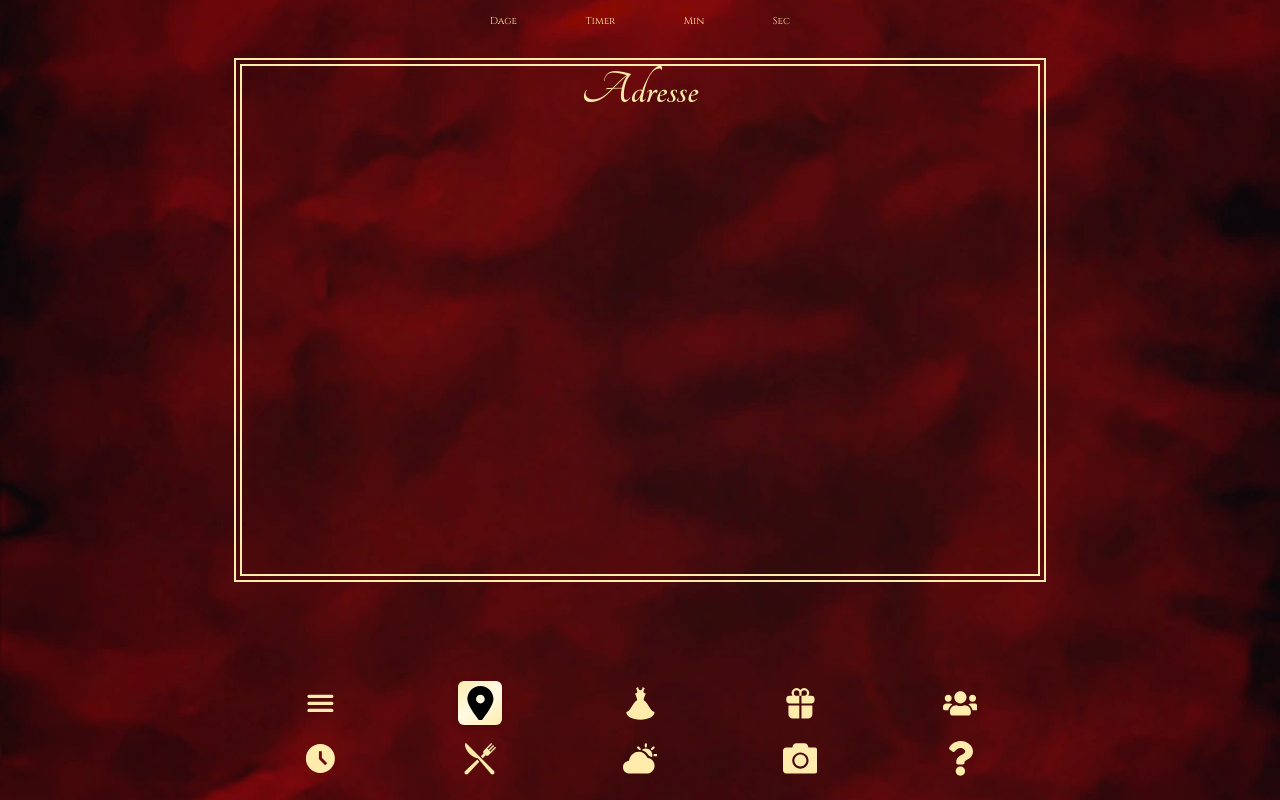
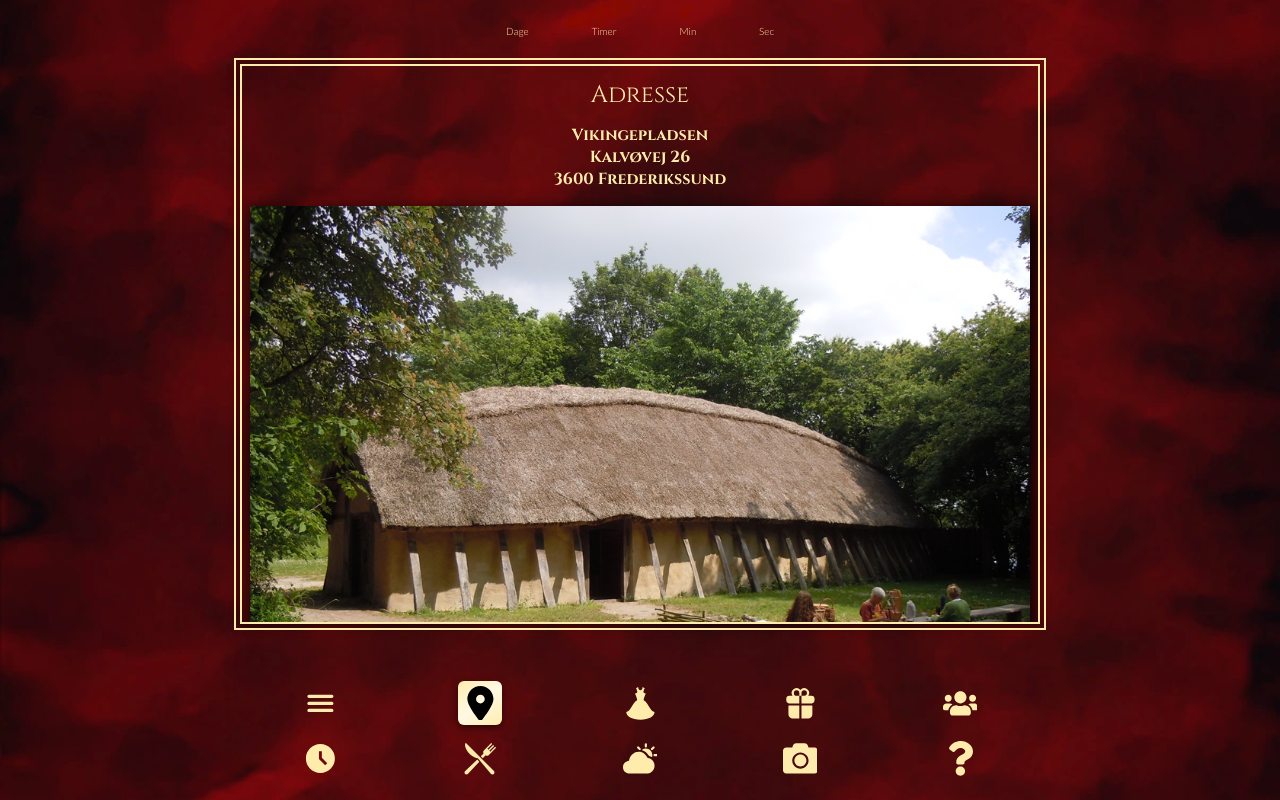
Before and after one commit to emil7809/wedding, a React (Vite) app: page / in a window 1280 px wide. Both pictures are taken after a click on the element "Adresse". Built offline with nearby package versions, Linux system fonts and the light colour scheme.

Commit message:
adresse done

```diff
--- a/src/components/Adresse.tsx
+++ b/src/components/Adresse.tsx
@@ -1,8 +1,48 @@
+
 export default function Adresse() {
     return (
         <>
-            <section id="adresse">
-                <h1>Adresse</h1>
+            <section className="hidden" id="adresse">
+                <div>
+                    <h2>Adresse</h2>
+                    <h4>Vikingepladsen</h4>
+                    <h4>   Kalvøvej 26</h4>
+                    <h4>   3600 Frederikssund</h4>
+                </div>
+                <img src="../../public/img/langhus.jpg" alt="langhus.jpg" />
+                <div>
+                    <h3>Kort</h3>
+                    <img src="../../public/img/map.jpg" alt="kort" />
+                    <p className="many_words">250 meter fra Langhuset ligger en stor
+                        parkeringsplads, der er gratis at benytte.</p>
+                </div>
+                <div>
+                    <h3>Praktisk info</h3>
+                    <ul>
+                        <li>Det kan blive køligt først på aftenen</li>
+                        <li>Der er 200 meter ned til toiletbygning, så praktiske sko
+                            anbefales(Lokation bliver tydeligt skiltet)</li>
+                    </ul>
+                </div>
+                <div>
+                    <h3>Lidt om stedet</h3>
+                    <p className="many_words">Frederikssund Vikingeboplads er et frilandsmuseum, hvor fem grubehuse og et
+                        langhus samt en
+                        plankevej
+                        og en anløbsbro er rekonstrueret. Grubehusene er små, halvt nedgravede. De har i vikingetiden været
+                        brugt som værksteder og i nogle tilfælde også som midlertidig bolig.
+                        Her kan man gå på opdagelse
+                        blandt de mange hytter, som Frederikssunds vikinger bruger om sommeren.
+                    </p>
+                </div>
+
+                <div className="mapouter">
+                    {/*  <div className="gmap_canvas"><iframe className="gmap_iframe" frameborder="0" scrolling="no" marginheight="0"
+                                    marginwidth="0"
+                                    src="https://maps.google.com/maps?width=600&amp;height=400&amp;hl=en&amp;q=Kalvøvej 26&amp;t=&amp;z=15&amp;ie=UTF8&amp;iwloc=B&amp;output=embed"></iframe>
+                                </div> */}
+
+                </div>
             </section>
         </>
     )
--- a/src/sass/_body.scss
+++ b/src/sass/_body.scss
@@ -27,9 +27,18 @@ main {
   max-width: 800px;
   justify-self: center;
   overflow: scroll;
-  height: 64%;
+  height: 70vh;
+  padding: 0 .5rem;
+  box-shadow: colors.$boxshadow;
+  ;
 }
 
 main::-webkit-scrollbar {
   display: none;
 }
+
+img {
+  width: 100%;
+  margin: 1rem 0 1rem 0;
+  filter: colors.$dropshadow;
+}
--- a/src/sass/_colors.scss
+++ b/src/sass/_colors.scss
@@ -1,11 +1,9 @@
 $pale: #ffecac;
-$gold: linear-gradient(
-    322deg,
+$gold: linear-gradient(322deg,
     rgba(255, 236, 172, 1) 0%,
     rgba(255, 249, 228, 1) 51%,
-    rgba(255, 236, 172, 1) 100%
-  );
-  $dark: #000000;
+    rgba(255, 236, 172, 1) 100%);
+$dark: #000000;
 
- $boxshadow: rgba(0, 0, 0, 0.24) 0px 3px 8px;
- $dropshadow: drop-shadow(5px 5px 10px #000);
+$boxshadow: 0px 3px 8px rgba(0, 0, 0, 0.5);
+$dropshadow: drop-shadow(5px 5px 10px #000);
--- a/src/sass/_typography.scss
+++ b/src/sass/_typography.scss
@@ -24,9 +24,11 @@ h1 {
   margin: .8rem 0 .8rem 0;
 }
 
-  .many_words,
-  li {
+
+li,
+p {
   font-family: "Lato", sans-serif;
   text-align: left;
   padding: 0 1rem 1rem 1rem;
+  font-weight: 300;
 }
```
Also changed, not shown: public/img/langhus.jpg (added), public/img/map.jpg (added). Lines whose indentation alone changed are shown as unchanged.
